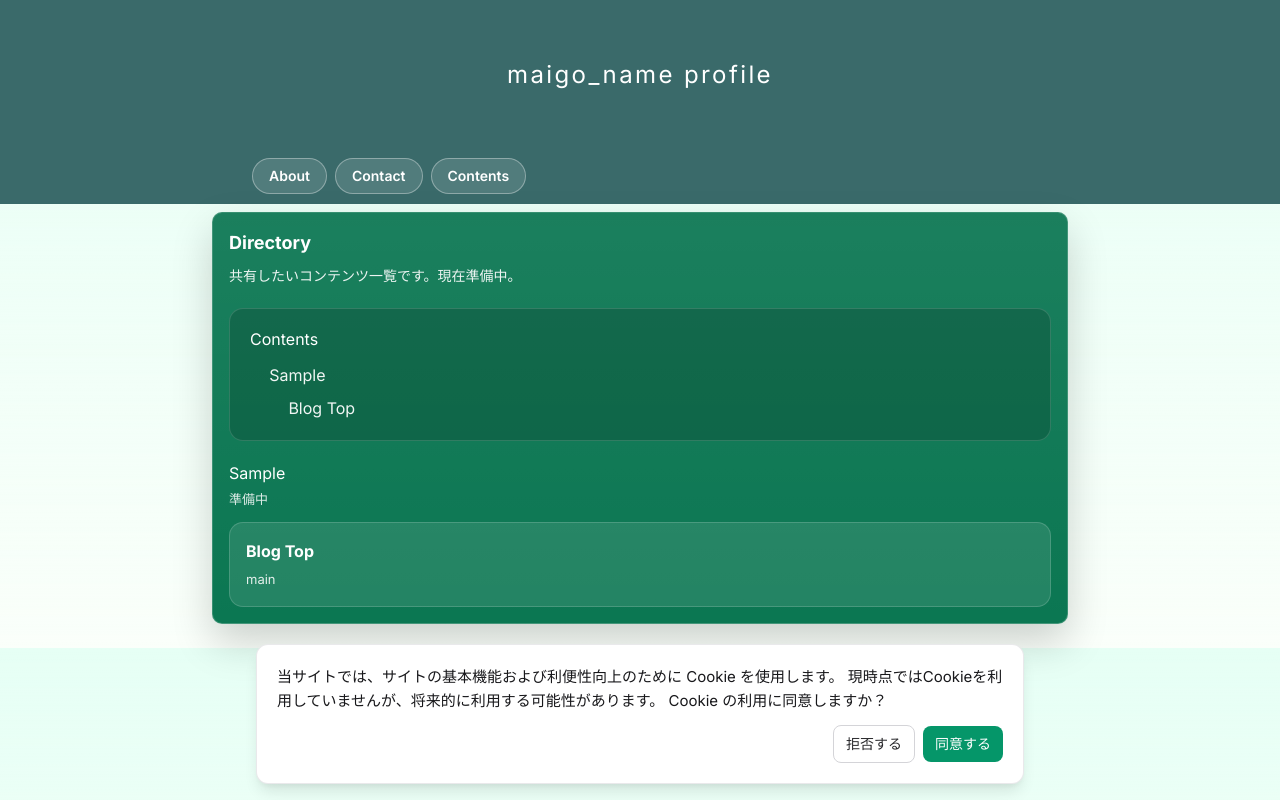
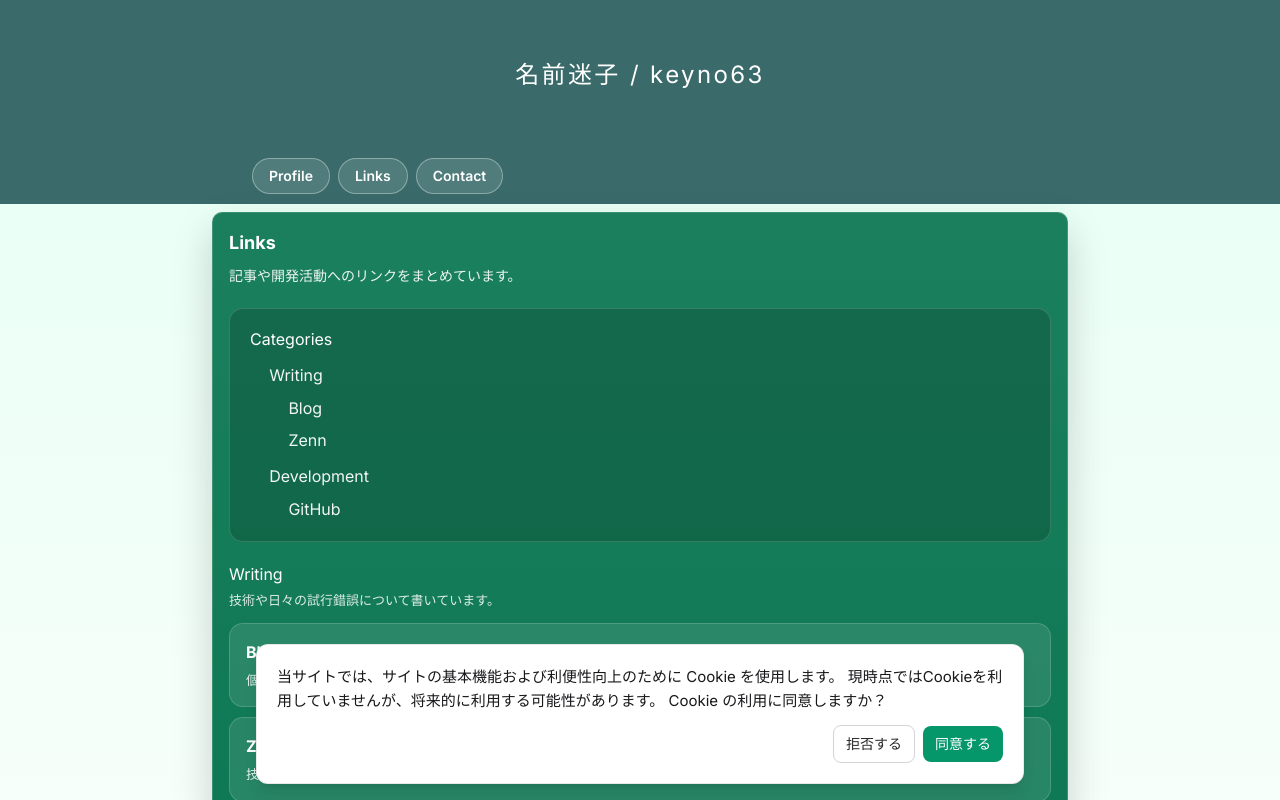
Before and after one commit to keyno63/profile.maigo-name.tokyo, a Next.js app in the folder website/: page /contents in a window 1280 px wide. Shown: the top 800 px of the page. Built offline with nearby package versions, Linux system fonts and the light colour scheme.

Commit message:
refactoring web frontend

```diff
--- a/website/app/layout.tsx
+++ b/website/app/layout.tsx
@@ -6,8 +6,9 @@ import CookieConsent from "@/features/cookie-consent";
 const inter = Inter({ subsets: ["latin"] });
 
 export const metadata: Metadata = {
-  title: "Maigo Name Site",
-  description: "Generated by create next app",
+  title: "名前迷子 / keyno63 | Software Engineer",
+  description:
+    "サーバーサイドを中心に、Webサービスや音声通信システムの開発に携わるソフトウェアエンジニア、名前迷子（keyno63）のプロフィールです。",
 };
 
 export default function RootLayout({
@@ -16,7 +17,7 @@ export default function RootLayout({
   children: React.ReactNode;
 }>) {
   return (
-    <html lang="en">
+    <html lang="ja">
       <body className={inter.className}>
         {children}
         <CookieConsent />
--- a/website/features/contents/page.tsx
+++ b/website/features/contents/page.tsx
@@ -1,4 +1,3 @@
-import Link from "next/link";
 import styles from "./styles.module.css";
 
 /*
@@ -39,11 +38,20 @@ const sitePages: ComponentItem[] = [
 
 const categories: LinkCategory[] = [
     {
-        id: "sample",
-        title: "Sample",
-        description: "準備中",
+        id: "writing",
+        title: "Writing",
+        description: "技術や日々の試行錯誤について書いています。",
         items: [
-            { label: "Blog Top", href: "https://www.maigo-name.tokyo/", note: "main" },
+            { label: "Blog", href: "https://www.maigo-name.tokyo/", note: "個人ブログ" },
+            { label: "Zenn", href: "https://zenn.dev/maigo_name", note: "技術記事" },
+        ],
+    },
+    {
+        id: "development",
+        title: "Development",
+        description: "個人開発やOSSでの活動を公開しています。",
+        items: [
+            { label: "GitHub", href: "https://github.com/keyno63", note: "ソースコード" },
         ],
     },
 ];
@@ -54,14 +62,14 @@ export const ContentsPage: React.FC = () => {
             <div className={styles.contents_wrapper}>
                 <section className={styles.directory_section}>
                     <header className={styles.section_header}>
-                        <h2>Directory</h2>
+                        <h2>Links</h2>
                         <p className={styles.description}>
-                            共有したいコンテンツ一覧です。現在準備中。
+                            記事や開発活動へのリンクをまとめています。
                         </p>
                     </header>
 
                     <div className={styles.toc_panel}>
-                        <h3 className={styles.toc_title}>Contents</h3>
+                        <h3 className={styles.toc_title}>Categories</h3>
                         <ul className={styles.toc_list}>
                             {/*<li>*/}
                             {/*    <span className={styles.toc_heading}>Site Pages</span>*/}
--- a/website/features/header/index.tsx
+++ b/website/features/header/index.tsx
@@ -4,7 +4,7 @@ export default function Header() {
     return (
         <div className={styles.header}>
             <h1 className={styles.title}>
-                maigo_name profile
+                名前迷子 / keyno63
             </h1>
         </div>
     )
--- a/website/features/menu/index.tsx
+++ b/website/features/menu/index.tsx
@@ -7,9 +7,9 @@ type MenuItem = {
 };
 
 const menus: MenuItem[] = [
-    { label: "About", href: "/" },
+    { label: "Profile", href: "/" },
+    { label: "Links", href: "/contents" },
     { label: "Contact", href: "/contact" },
-    { label: "Contents", href: "/contents" },
 ];
 
 export default function Menu() {
```
Also changed, not shown: website/features/about/components/profile/Icons.tsx (+11 -1 lines), website/features/about/components/profile/profile.tsx (+13 -8 lines), website/features/about/components/skills/skill-set.tsx (+4 -4 lines), website/features/about/components/skills/skills.tsx (+23 -23 lines), website/features/contact/page.tsx (+2 -5 lines).
